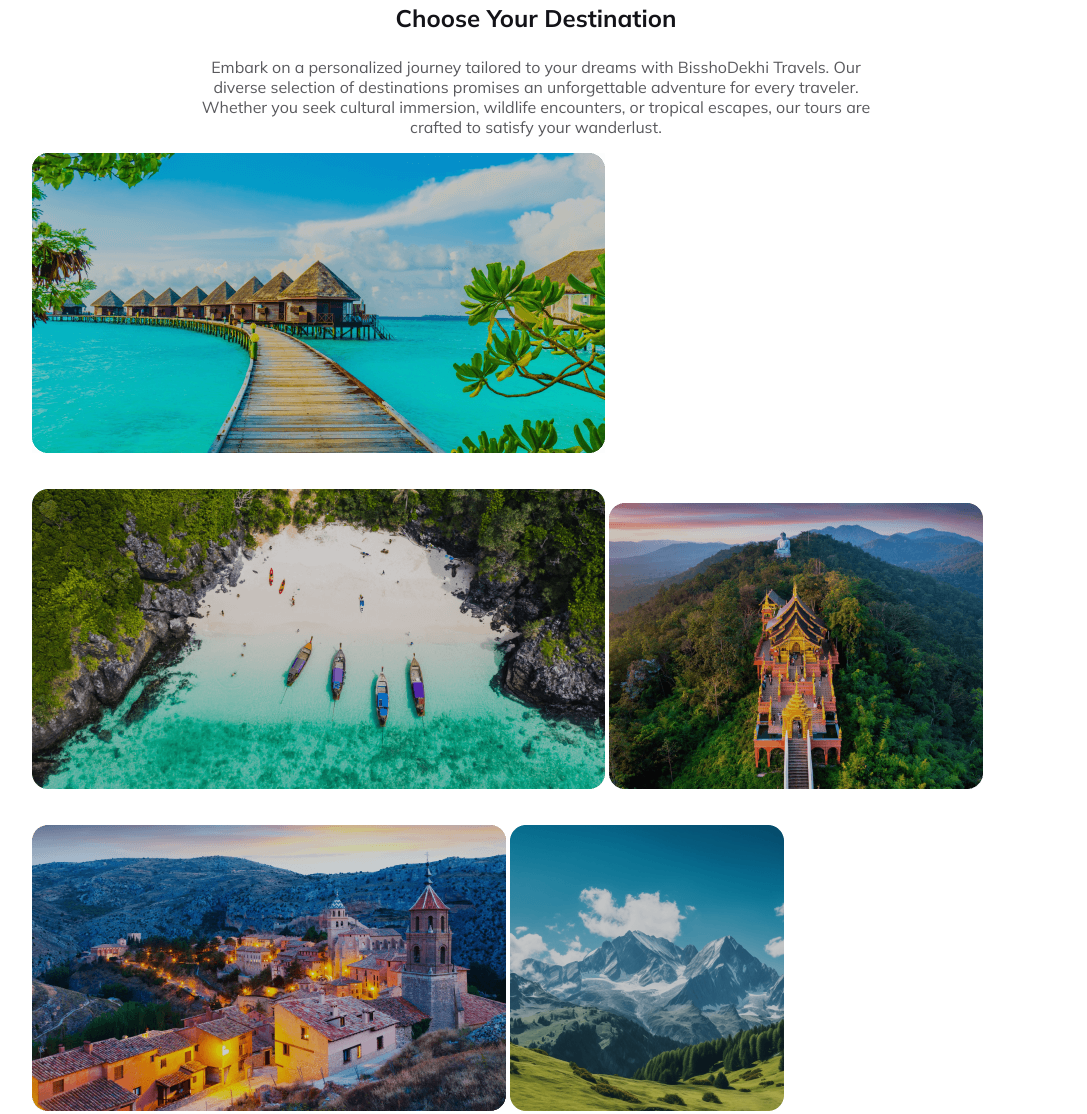
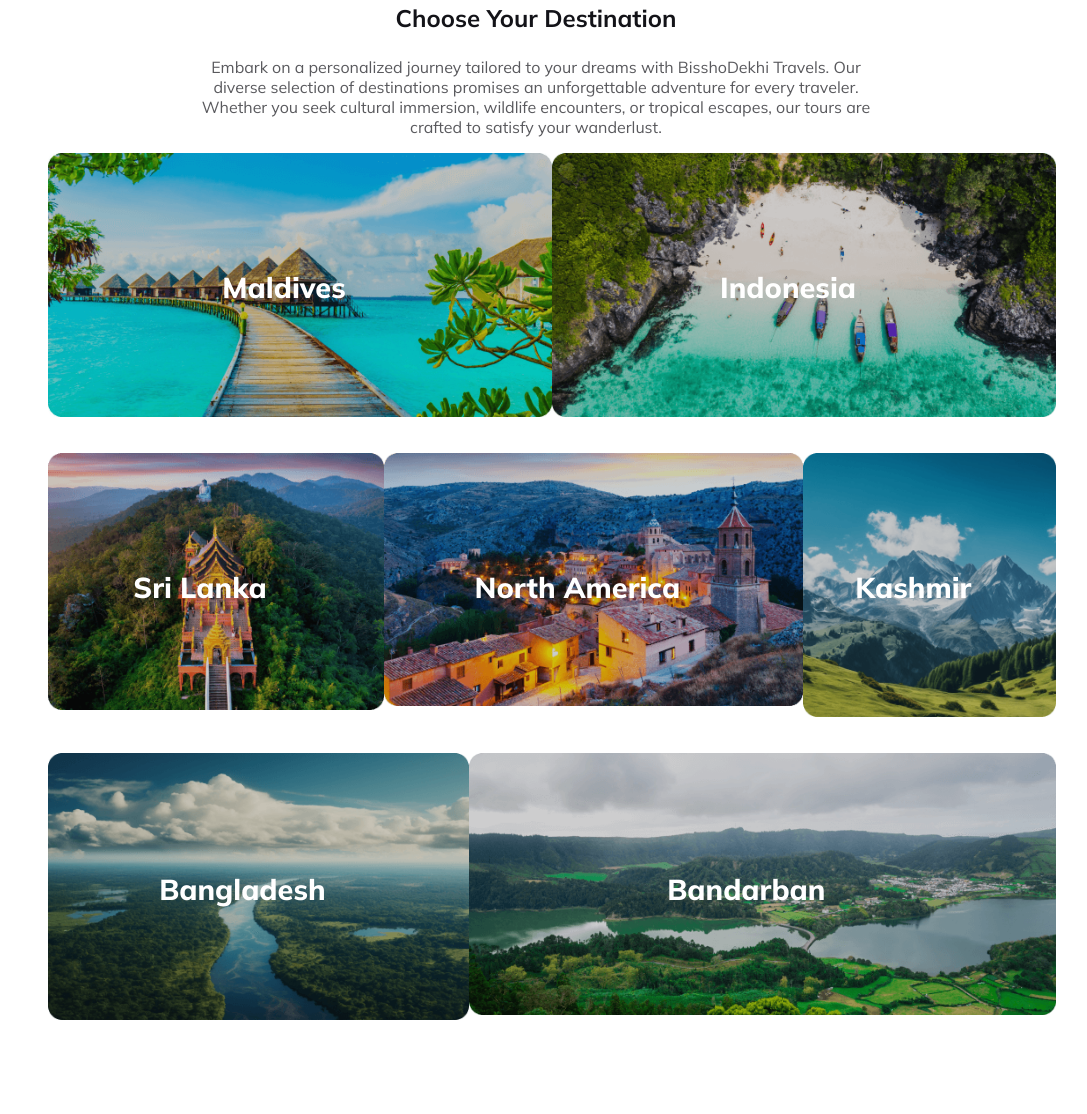
Before and after one commit to mustaksayem/Assignment-2, a plain HTML site: page index.html in a window 1280 px wide. Shown: the part 1573-2687 px from the top of the page, without its empty margins (104-1191 px from the left). Drawn offline with Linux system fonts and the light colour scheme.

Commit message:
Image College Done with Responsie

```diff
--- a/index.html
+++ b/index.html
@@ -5,6 +5,7 @@
     <meta charset="UTF-8">
     <meta name="viewport" content="width=device-width, initial-scale=1.0">
     <title>Bissho-Dekhi-Travel</title>
+    <link rel="stylesheet" href="https://cdnjs.cloudflare.com/ajax/libs/font-awesome/6.5.1/css/all.min.css" integrity="sha512-DTOQO9RWCH3ppGqcWaEA1BIZOC6xxalwEsw9c2QQeAIftl+Vegovlnee1c9QX4TctnWMn13TZye+giMm8e2LwA==" crossorigin="anonymous" referrerpolicy="no-referrer" />
     <link rel="stylesheet" href="styles/dashboard.css">
 </head>
 
@@ -25,6 +26,10 @@
                 </ul>
             </div>
 
+            <div class="nav-bar">
+                <i class="fa-solid fa-bars"></i>
+            </div>
+
         </nav>
         <div class="banner">
             <h1 class="banner-title">Explore Your Travel</h1>
@@ -34,7 +39,8 @@
                 <input class="banner-search-where-go" type="text" placeholder="Where go">
                 <input class="banner-search-when" type="text" placeholder="When">
                 <input class="banner-search-select-type" type="text" placeholder="Select Type">
-                <button class="btn-primary">Find Now</button>
+                <button class="btn-primary">
+                    Find Now</button>
           </div>
         </div>
     </header>
@@ -69,15 +75,44 @@
             <h1 class="destination-header">Choose Your Destination</h1>
             <p class="text-grayish-blue">Embark on a personalized journey tailored to your dreams with BisshoDekhi Travels. Our diverse selection of destinations promises an unforgettable adventure for every traveler. Whether you seek cultural immersion, wildlife encounters, or tropical escapes, our tours are crafted to satisfy your wanderlust.</p>
         </div>
-        <div class="destination-img">
-            <img src="Images/Maldives.png" alt="">
-            <img src="Images/indonesia.png" alt="">
-            <img src="Images/srilanka.png" alt="">
-            <img src="Images/north-america.png" alt="">
-            <img src="Images/kashmir.png" alt="">
-            <img src="Images/bangladesh.png" alt="">
-            <img src="Images/bandarban.png" alt="">
-        </div>
+        <div class="choose-destination-gallery">
+            <div class="row">
+              <div class="image-container">
+                <img src="./Images/Maldives.png" alt="">
+                <p>Maldives</p>
+              </div>
+              <div class="image-container">
+                <img src="./Images/indonesia.png" alt="">
+                <p>Indonesia</p>
+              </div>
+            </div>
+
+            <div class="row">
+              <div class="image-container">
+                <img src="./Images/srilanka.png" alt="">
+                <p>Sri Lanka</p>
+              </div>
+              <div class="image-container">
+                <img src="./Images/north-america.png" alt="">
+                <p>North America</p>
+              </div>
+              <div class="image-container">
+                <img src="./Images/kashmir.png" alt="">
+                <p>Kashmir</p>
+              </div>
+            </div>
+
+            <div class="row">
+              <div class="image-container">
+                <img src="./Images/bangladesh.png" alt="">
+                <p>Bangladesh</p>
+              </div>
+              <div class="image-container">
+                <img src="./Images/bandarban.png" alt="">
+                <p>Bandarban</p>
+              </div>
+            </div>
+          </div>
      </section>
 
 
@@ -200,7 +235,7 @@
             <button class="btn-primary">See More</button>
         </div>
         <div class="simple-section-image">
-            <img src="Images/Maldives.png" alt="">
+            <iframe width="560" height="315" src="https://www.youtube.com/embed/rkpzYNB6xks?si=BDaIJ_uSKpgcFP_H" title="YouTube video player" frameborder="0" allow="accelerometer; autoplay; clipboard-write; encrypted-media; gyroscope; picture-in-picture; web-share" allowfullscreen></iframe>
         </div>
 
 
--- a/styles/dashboard.css
+++ b/styles/dashboard.css
@@ -60,6 +60,12 @@ justify-content: space-between;
 .title-home{
     color: #FF5400;
 }
+
+.nav-bar{
+    display: none;
+}
+
+
 
 .banner{
 
@@ -149,10 +155,32 @@ ul {
 .destination-text > .text-grayish-blue{
     padding: 0 10rem;
 }
-.destination-img img{
-    margin:1rem 0 1rem 0;
-    gap: 2rem;
-}
+.row {
+    display: flex;
+    justify-content: space-between;
+    /* gap: 1rem; */
+  }
+
+  .image-container {
+    position: relative;
+    text-align: center;
+  }
+
+  .row img {
+    width: 100%;
+    margin: 1rem;
+    border-radius: 8px;
+  }
+
+  .image-container p {
+    position: absolute;
+    top: 50%;
+    left: 50%;
+    transform: translate(-50%, -50%);
+    color: white;
+    font-size: 1.8rem;
+    font-weight: 800;
+  }
 .choose-us-text{
     text-align: center;
     margin-top: 5rem;
@@ -206,6 +234,7 @@ margin-left: 4rem;
     .discount-text h1{
         color: #131318;
         font-weight: 800px;
+        font-size: 40px;
     }
     .discount-section-img1, .discount-section-img2{
         background: url("/Images/discount_img_1.png"), lightgray 50% / cover no-repeat;
@@ -299,8 +328,9 @@ margin-left: 4rem;
      width: 50%;
    }
 
-   .simple-section-image img{
+   .simple-section-image iframe{
     width: 100%;
+    border-radius: 10px;
   }
 
 .simple-section-text .btn-primary{
@@ -421,6 +451,11 @@ footer {
         display: none;
     }
 
+    .nav-bar{
+        display: block;
+    }
+
+
 
    .banner{
     display: flex;
@@ -487,6 +522,13 @@ footer {
     width: 100%;
 
 }
+.destination-text .text-grayish-blue{
+    padding: 0;
+    margin: 0;
+}
+.row{
+    flex-direction: column;
+}
 .discount-section-img1{
     margin: 2rem 0 0;
     padding: 0;
```
Also changed, not shown: Images/Frame.png (added).
